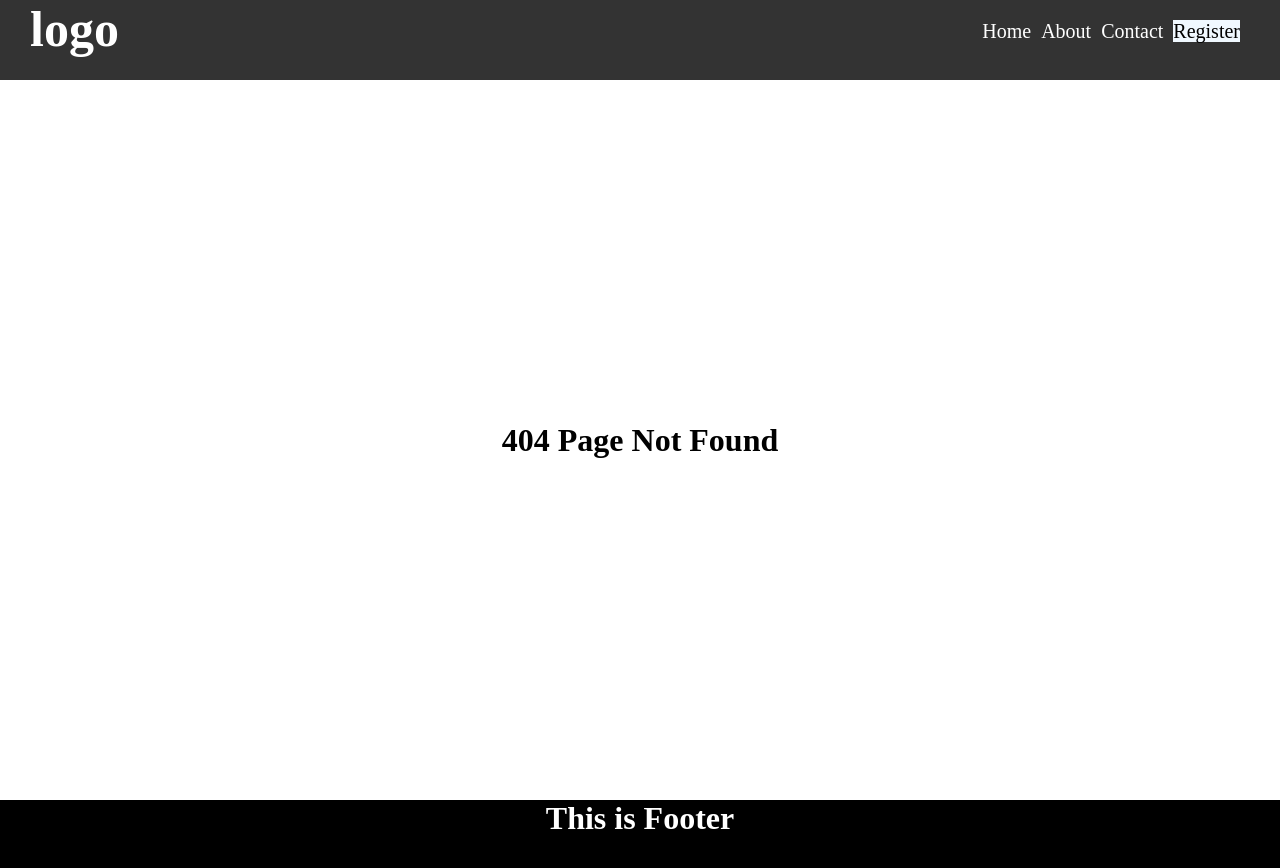
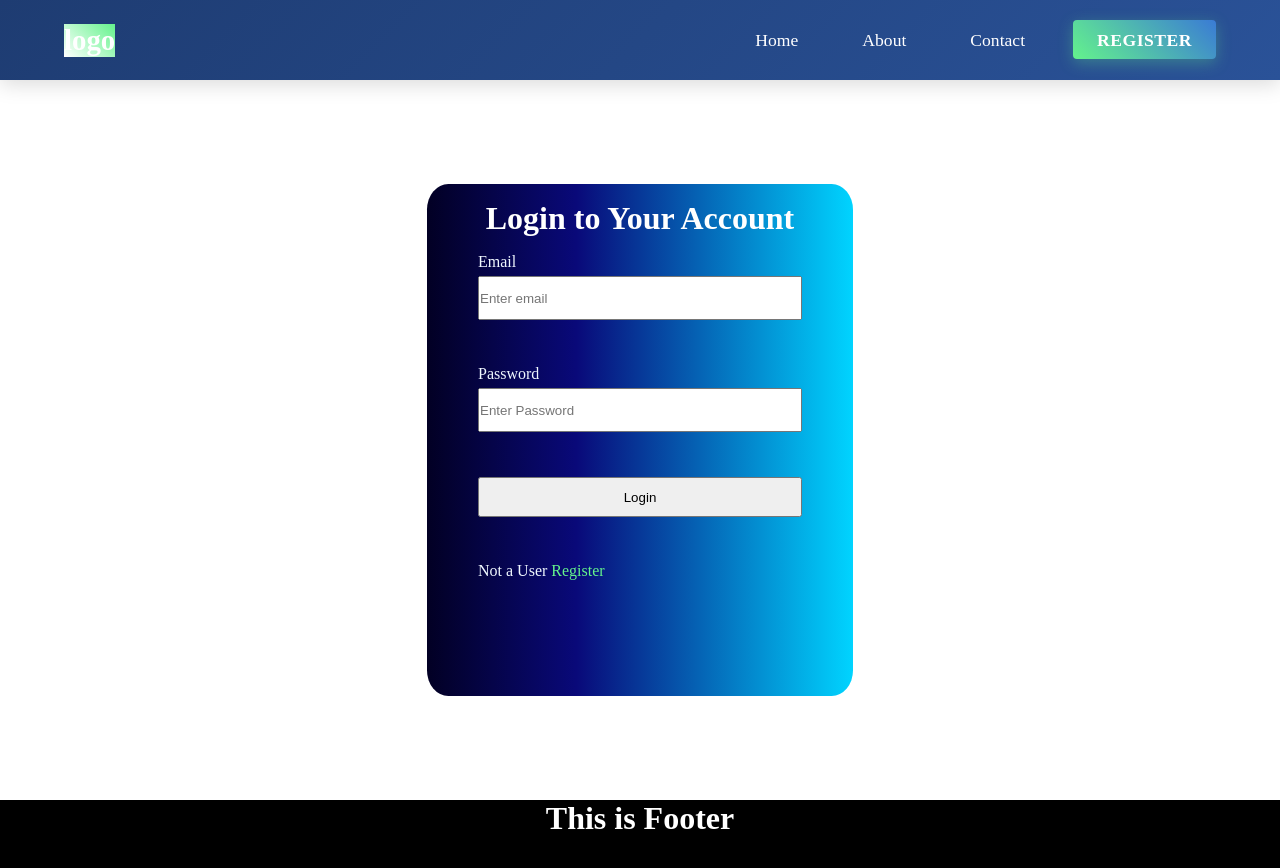
Before and after one commit to shuaibkashmiri/cipher-React, a React (Vite) app: page /login in a window 1280 px wide. Before the commit this address had no page. Shown: the top 868 px of the page. Built offline with nearby package versions, Linux system fonts and the light colour scheme.

Commit message:
login created

```diff
--- a/package.json
+++ b/package.json
@@ -13,7 +13,8 @@
     "axios": "^1.12.2",
     "react": "^19.1.1",
     "react-dom": "^19.1.1",
-    "react-router-dom": "^7.9.3"
+    "react-router-dom": "^7.9.3",
+    "react-toastify": "^11.0.5"
   },
   "devDependencies": {
     "@eslint/js": "^9.36.0",
--- a/src/App.jsx
+++ b/src/App.jsx
@@ -8,6 +8,7 @@ import Contact from './components/Contact'
 import { BrowserRouter,Routes,Route } from 'react-router-dom'
 import PageNotFound from './components/PageNotFound'
 import Register from './components/Register'
+import Login from './components/Login'
 // import Gallery from './components/Gallery'
 const App = () => {
   return (
@@ -20,6 +21,8 @@ const App = () => {
  {/* <Route path='/about' element={<Gallery/>}/> */}
  <Route path='/contact' element={<Contact/>}/>
  <Route path='/register' element={<Register/>}/>
+ <Route path='/login' element={<Login/>}/>
+
 
 
 </Routes>
--- /dev/null
+++ b/src/components/Login.jsx
@@ -0,0 +1,61 @@
+import React, { useState } from 'react'
+import { Link } from 'react-router-dom'
+import axios from 'axios'
+import {toast,ToastContainer} from 'react-toastify'
+const Login = () => {
+
+    const[email,setEmail]=useState("")
+    const[password,setPassword]=useState("")
+
+    const formData={
+        email,password
+    }
+
+const handleSubmit=async(e)=>{
+    e.preventDefault()
+    const url="http://localhost:5000/api/auth/login"
+    const res=await axios.post(url,formData)
+    if(res.data.message === "User Logged in Successfully"){
+        toast.success(res.data.message)
+    }else{
+        toast.error(res.data.message)
+    }
+
+    console.log(res.data);
+
+    try {
+
+
+    } catch (error) {
+        console.log(error)
+    }
+}
+
+
+  return (
+    <div>
+       <div className='register'>
+        <ToastContainer/>
+      <div className='innerReg'>
+<h1>Login to Your Account</h1>
+<form onSubmit={handleSubmit}>
+  <label htmlFor="">Email</label>
+  <input type="text" placeholder='Enter email' value={email} onChange={(e)=>setEmail(e.target.value)} />
+  <label htmlFor="">
+    Password
+  </label>
+  <input type="password" placeholder='Enter Password' value={password} onChange={(e)=>setPassword(e.target.value)}/>
+  <input type="submit" value={"Login"} />
+  <span>Not a User <Link className='link' to={"/register"}>Register</Link></span>
+</form>
+
+      </div>
+
+
+
+    </div>
+    </div>
+  )
+}
+
+export default Login
--- a/src/components/Register.jsx
+++ b/src/components/Register.jsx
@@ -1,5 +1,7 @@
 import React, { useState } from 'react'
 import axios from 'axios'
+import{toast,ToastContainer} from "react-toastify"
+import { Link } from 'react-router-dom'
 
 const Register = () => {
 const [name,setName]=useState("")
@@ -20,7 +22,12 @@ const handleSubmit=async(e)=>{
   const url="http://localhost:5000/api/auth/register"
   try {
     const res =await axios.post(url,formData)
-      setMessage(res.data.message)
+if(res.status===201){
+ toast.success(res.data.message)
+}else{
+  toast.error(res.data.message)
+}
+
 
   } catch (error) {
     console.log(error)
@@ -33,6 +40,7 @@ const handleSubmit=async(e)=>{
   return (
    <>
     <div className='register'>
+      <ToastContainer/>
       <div className='innerReg'>
 <h1>Register</h1>
 <p>{message}</p>
@@ -46,9 +54,13 @@ const handleSubmit=async(e)=>{
   </label>
   <input type="password" placeholder='Enter Password' value={password} onChange={(e)=>setPassword(e.target.value)}/>
   <input type="submit" value={"Register"} />
+   <span>Already a User <Link className='link' to={"/login"}>Login</Link></span>
 </form>
 
       </div>
+
+
+
     </div>
    </>
   )
--- a/src/global.css
+++ b/src/global.css
@@ -27,44 +27,143 @@ gap: 15px;
 }
 
 
-.navbar{
-    min-height: 10vh;
-    background-color: #333;
-    color:#fff;
+/* Navbar Styles */
+.navbar {
+    min-height: 80px;
+    background: linear-gradient(135deg, #1e3c72 0%, #2a5298 100%);
+    color: #fff;
     display: flex;
     justify-content: space-between;
+    align-items: center;
+    padding: 0 5%;
+    box-shadow: 0 2px 10px rgba(0, 0, 0, 0.1);
+    position: sticky;
+    top: 0;
+    z-index: 1000;
+    transition: all 0.3s ease;
+}
 
-    >.logo{
-        font-size: 50px;
-        margin-left: 30px;
+.navbar:hover {
+    box-shadow: 0 4px 20px rgba(0, 0, 0, 0.15);
+}
+
+.navbar .logo {
+    font-size: 1.8rem;
+    font-weight: 700;
+    color: #fff;
+    text-decoration: none;
+    background: linear-gradient(45deg, #fff, #64f38c);
+    transition: transform 0.3s ease;
+}
+
+.navbar .logo:hover {
+    transform: scale(1.05);
+}
+
+.navbar ul {
+    display: flex;
+    gap: 2rem;
+    margin: 0;
+    padding: 0;
+}
+
+.navbar ul li {
+    list-style: none;
+    position: relative;
+}
+
+.navbar ul li a {
+    color: #fff;
+    text-decoration: none;
+    font-size: 1.1rem;
+    font-weight: 500;
+    padding: 0.5rem 1rem;
+    border-radius: 4px;
+    transition: all 0.3s ease;
+    position: relative;
+    overflow: hidden;
+}
+
+.navbar ul li a:not(.reg-button):hover {
+    color: #64f38c;
+    transform: translateY(-2px);
+}
+
+.navbar ul li a:not(.reg-button)::after {
+    content: '';
+    position: absolute;
+    width: 0;
+    height: 2px;
+    bottom: 0;
+    left: 50%;
+    background-color: #64f38c;
+    transition: all 0.3s ease;
+    transform: translateX(-50%);
+}
+
+.navbar ul li a:not(.reg-button):hover::after {
+    width: 70%;
+}
+
+/* Register Button */
+.reg-button {
+    background: linear-gradient(45deg, #64f38c, #3a7bd5);
+    color: white !important;
+    padding: 0.6rem 1.5rem !important;
+    border-radius: 30px;
+    font-weight: 600 !important;
+    text-transform: uppercase;
+    letter-spacing: 0.5px;
+    box-shadow: 0 4px 15px rgba(100, 243, 140, 0.3);
+    transition: all 0.3s ease !important;
+    border: none;
+    position: relative;
+    overflow: hidden;
+}
+
+.reg-button:hover {
+    transform: translateY(-3px) !important;
+    box-shadow: 0 6px 20px rgba(100, 243, 140, 0.4);
+    color: white !important;
+}
+
+.reg-button:active {
+    transform: translateY(-1px) !important;
+}
+
+/* Mobile Responsive */
+@media (max-width: 768px) {
+    .navbar {
+        flex-direction: column;
+        padding: 1rem;
+        text-align: center;
     }
 
-    >ul{
-        display: flex;
-        gap: 10px;
-        margin-right: 40px;
-        >li{
-            font-size: 20px;
-            list-style: none;
-            margin-top: 20px;
->a{
-                text-decoration: none;
-                color: white;
-                &:hover{
-                    color: orange;
+    .navbar ul {
+        margin-top: 1rem;
+        flex-wrap: wrap;
+        justify-content: center;
+    }
+
+    .navbar .logo {
+        margin: 0.5rem 0;
+    }
 }
-        }
-    }
-    }}
 
+/* Animation for active link */
+.navbar ul li a.active {
+    color: #64f38c;
+    font-weight: 600;
+}
 
-    /* reg button */
+.navbar ul li a.active::after {
+    width: 70% !important;
+}
 
-.reg-button{
-    background-color:aliceblue;
-    color: black !important;
+/* Add this to your Navbar component's Link components:
+   className={({ isActive }) => isActive ? 'active' : ''}
+*/
 
-}
 .pagenotfound{
     display: flex;
     justify-content: center;
@@ -131,3 +230,8 @@ background: linear-gradient(90deg, rgba(2, 0, 36, 1) 0%, rgba(9, 9, 121, 1) 35%,
         }
     }
 }
+
+.link{
+    text-decoration: none;
+    color: #64f38c;
+}
```
Also changed, not shown: 1 other file (tests, documents, lock files or other folders).
